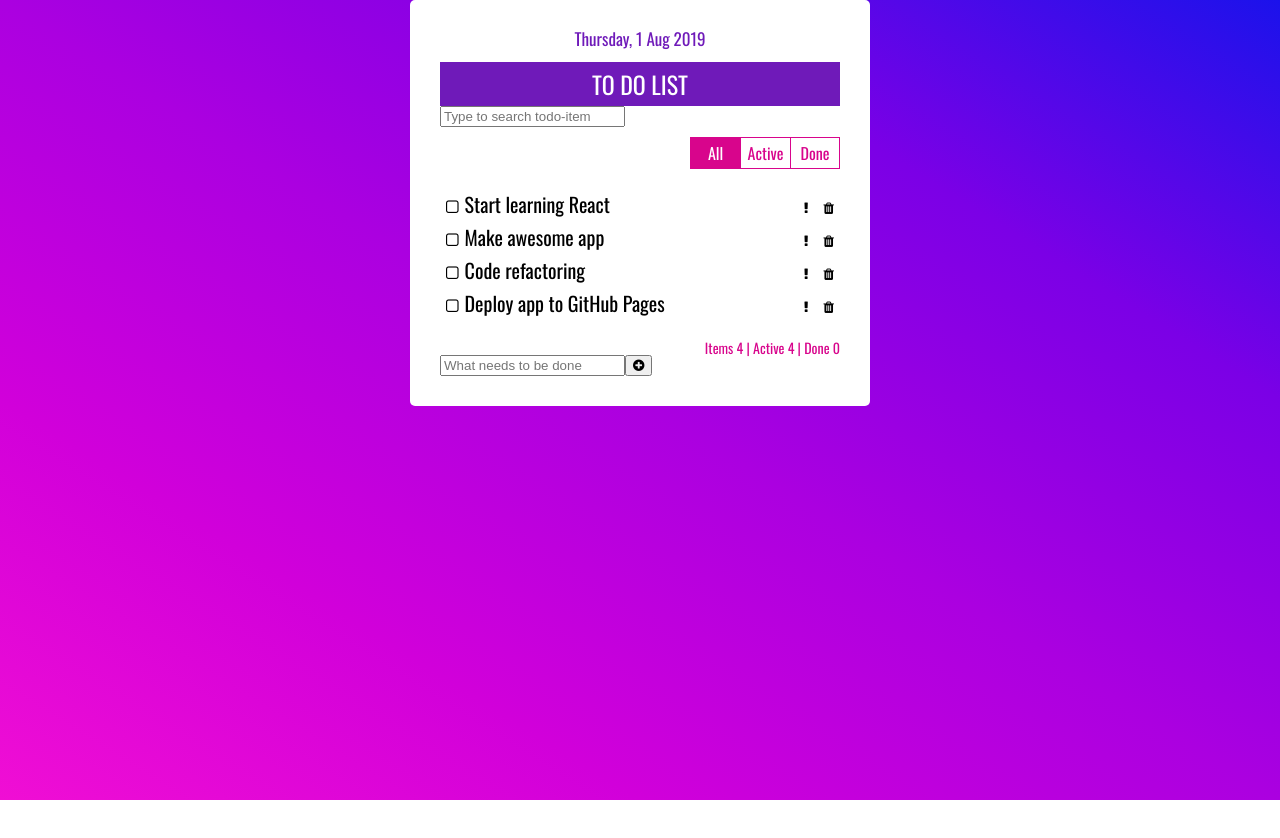
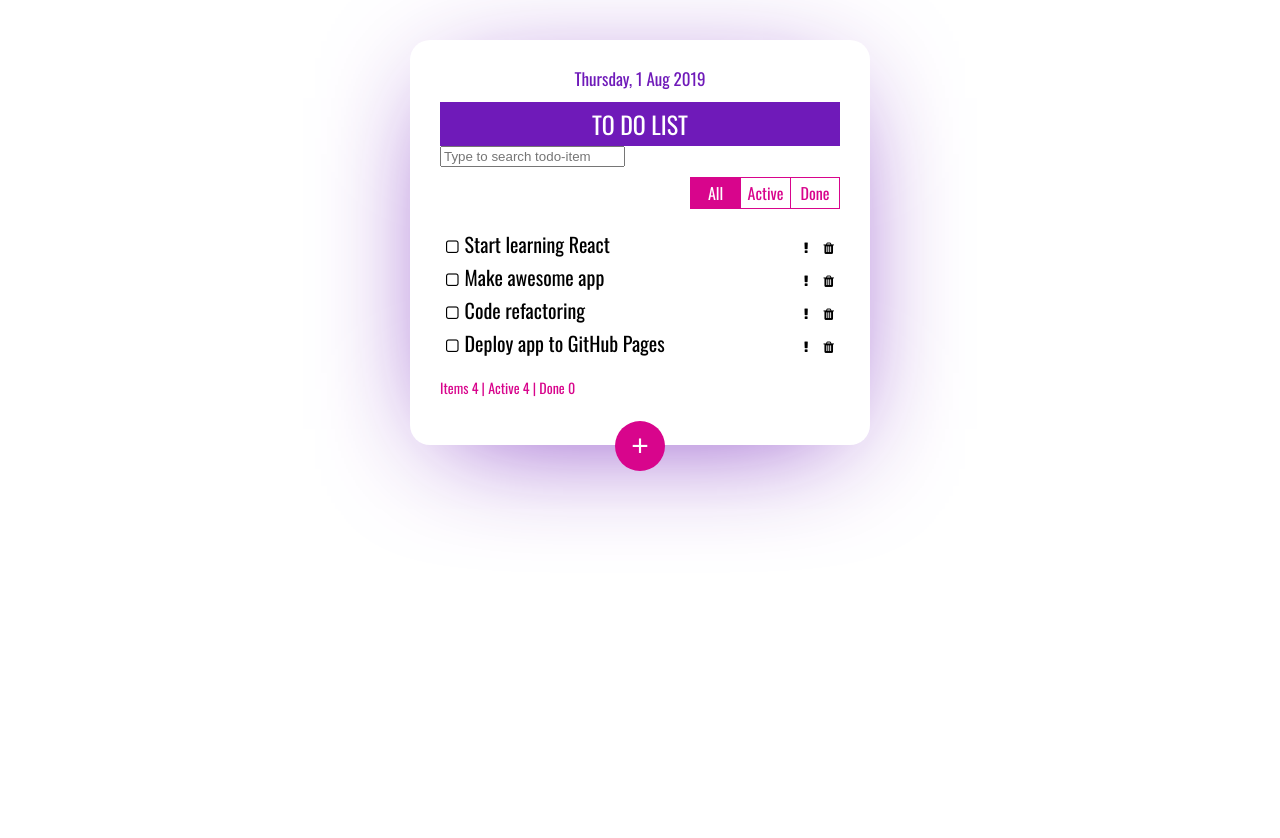
Before and after one commit to odyksa/TodoList-v-2, a React (Create React App) app: page / in a window 1280 px wide. Before the commit the page ends 800 px from the top, so only its background shows below. Built offline with nearby package versions, Linux system fonts and the light colour scheme.

Commit message:
add popup

```diff
--- a/src/App.css
+++ b/src/App.css
@@ -1,11 +1,13 @@
 .app {
     width: 100%;
     max-width: 400px;
-    margin: 0 auto;
-    border-radius: 5px;
+    margin: 40px auto;
+    border-radius: 20px;
     padding: 30px;
     background: #fff;
     font-family: Oswald, Arial, Helvetica, sans-serif;
+    position: relative;
+    box-shadow: 0px 21px 120px -37px rgba(111,26,185,0.94);
 }
 
 
@@ -14,3 +16,20 @@
     background: #666666;
     color: #fff;
 }
+
+.btn-add-item {
+    background: #d8058c;
+    border: none;
+    border-radius: 50%;
+    height: 50px;
+    width: 50px;
+    outline: none;
+    cursor: pointer;
+    color: #fff;
+    font-size: 30px;
+    line-height: 30px;
+    text-align: center;
+    position: absolute;
+    bottom: -26px;
+    left: calc(50% - 25px);
+}
--- a/src/App.jsx
+++ b/src/App.jsx
@@ -3,10 +3,10 @@ import React, { Component } from 'react';
 import './App.css';
 import Header from './components/Header';
 import TodoList from './components/TodoList';
-import AddItemForm from './components/AddItemForm';
 import SearchItemForm from './components/SearchItemForm';
 import Filters from './components/Filters';
 import Counters from './components/Counters';
+import PopUp from './components/PopUp';
 
 // ADD PROP-TYPES!!!!!!!!!!!!!!!!!!!!!!!!!!!!!!!!!!!!!!!!!!!!!!!!!!!!!!!!!!!!!!
 
@@ -25,7 +25,8 @@ class App extends Component {
                 this.createTodoItem('Deploy app to GitHub Pages')
             ],
             searchVal: '',
-            filter: 'all'
+            filter: 'all',
+            showPopUp: false
         };
     }
 
@@ -40,12 +41,13 @@ class App extends Component {
     // add todo-item
     addTodoItem = (label) => {
         if (label) {
-            this.setState(({ todosArr }) => {
+            this.setState(({ todosArr, showPopUp}) => {
                 const newTodoItem = this.createTodoItem(label);
                 const newTodosArr = [...todosArr, newTodoItem];
 
                 return {
-                    todosArr: newTodosArr
+                    todosArr: newTodosArr,
+                    showPopUp: !showPopUp
                 };
             });
         }
@@ -126,6 +128,15 @@ class App extends Component {
         this.toggleProperties(id, 'done');
     }
 
+    // toggle popup
+    togglePopUp = () => {
+        this.setState(({ showPopUp }) => {
+            return {
+                showPopUp: !showPopUp
+            }
+        });
+    }
+
     render() {
         const { todosArr, searchVal, filter } = this.state;
 
@@ -166,10 +177,30 @@ class App extends Component {
                 {/* /counters */}
 
                 {/* add-item-form */}
-                <AddItemForm
+                {/* <AddItemForm
                     onAddTodoItem={this.addTodoItem}
-                />
+                /> */}
                 {/* /add-item-form */}
+
+                {/* button add item */}
+                <button
+                    className="btn-add-item"
+                    title="Add item"
+                    onClick={this.togglePopUp}
+                >
+                    +
+                </button>
+                {/* /button add */}
+
+                {/* popup */}
+                {
+                    this.state.showPopUp &&
+                    <PopUp
+                        onToggleUp={this.togglePopUp}
+                        onAddTodoItem={this.addTodoItem}
+                    />
+                }
+                {/* /popup */}
             </div>
         );
     }
--- a/src/components/Counters/Counters.css
+++ b/src/components/Counters/Counters.css
@@ -2,5 +2,6 @@
     color: #d8058c;
     font-size: 14px;
     display: flex;
-    justify-content: flex-end;
+    justify-content: flex-start;
+    margin-bottom: 20px;
 }
--- a/src/components/Filters/Filters.jsx
+++ b/src/components/Filters/Filters.jsx
@@ -4,7 +4,6 @@ import './Filters.css';
 
 function Filters(props) {
     const { filter, onChangeFilterVal } = props;
-    console.log(filter);
 
     const buttonsArr = [
         {
--- /dev/null
+++ b/src/components/PopUp/PopUp.css
@@ -0,0 +1,24 @@
+.popup {
+    position: fixed;
+    width: 100%;
+    height: 100%;
+    top: 0;
+    left: 0;
+    right: 0;
+    bottom: 0;
+    margin: auto;
+    background-color: rgba(0,0,0, 0.8);
+  }
+
+.popup-inner {
+    position: absolute;
+    left: 25%;
+    right: 25%;
+    top: 25%;
+    bottom: 25%;
+    margin: auto;
+    border-radius: 20px;
+    background: #ffffff;
+    width: 400px;
+    padding: 30px;
+  }
--- /dev/null
+++ b/src/components/PopUp/PopUp.jsx
@@ -0,0 +1,20 @@
+import React from 'react';
+
+import './PopUp.css';
+import AddItemForm from '../AddItemForm';
+
+function PopUp({ onToggleUp, onAddTodoItem }) {
+    return (
+        <div className='popup'>
+            <div className='popup-inner'>
+                <h1>Write todo-item you want to add</h1>
+                <AddItemForm
+                    onToggleUp={onToggleUp}
+                    onAddTodoItem={onAddTodoItem}
+                />
+            </div>
+        </div>
+    );
+}
+
+export default PopUp;
--- /dev/null
+++ b/src/components/PopUp/index.jsx
@@ -0,0 +1,3 @@
+import PopUp from './PopUp';
+
+export default PopUp;
--- a/src/index.css
+++ b/src/index.css
@@ -49,6 +49,5 @@ table {
 
 /* custom styles */
 body {
-	background-image: linear-gradient(to right top, #f00ed4, #d100da, #ab00e0, #7b00e6, #1b12eb);
 	height: 100vh;
 }
```
